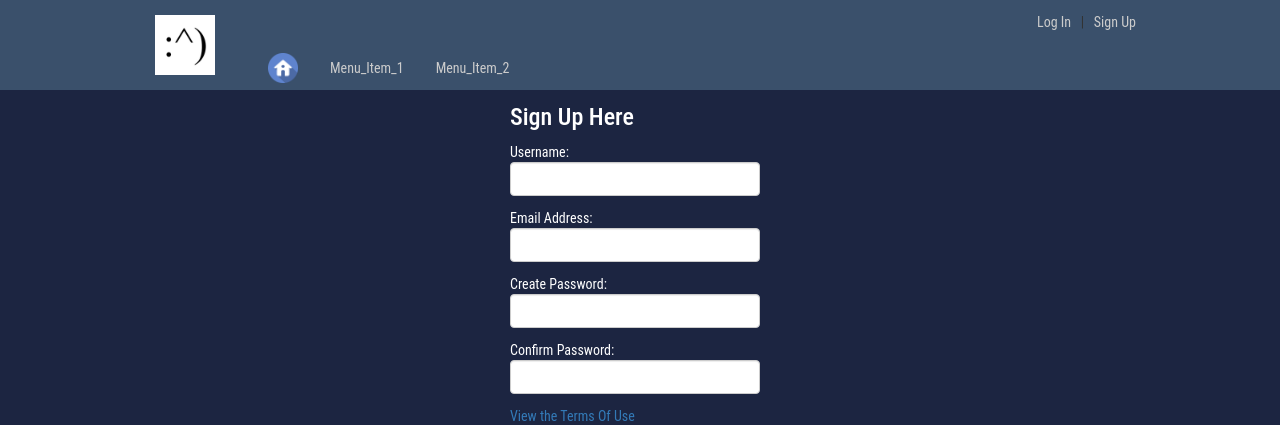
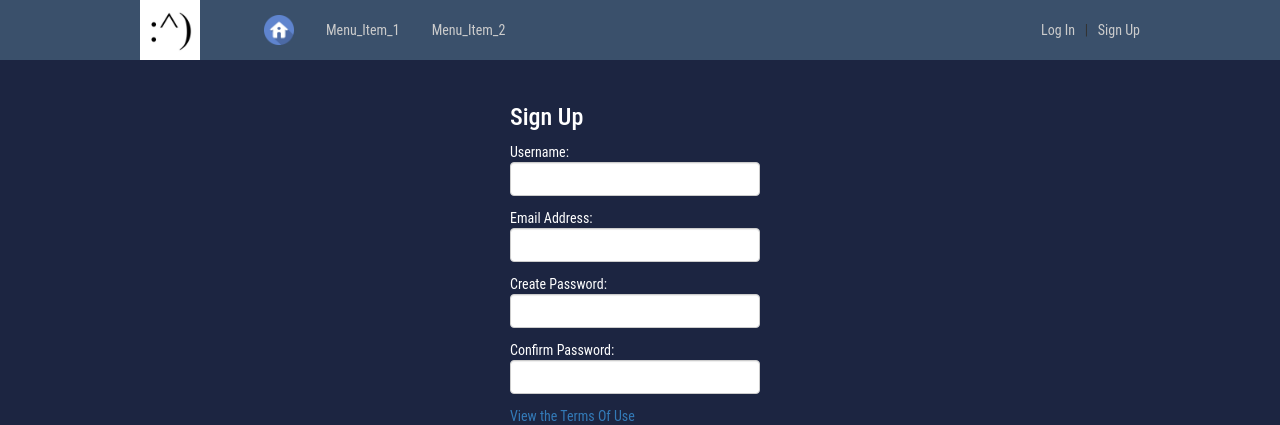
Before and after one commit to scavet64/AWP-Image-Sharing-Website, a PHP site: page /signup.php in a window 1280 px wide. Shown: the top 425 px of the page. Run offline with PHP 8.4, Linux system fonts and the light colour scheme; some libraries are stand-ins or nearby versions.

Commit message:
fixing top bar

```diff
--- a/signup.php
+++ b/signup.php
@@ -213,7 +213,7 @@ window.onload = addEvents; */
 <div id="pageMiddle">
 	<div class="formWrapper signupFormWrapper">
 		<form name="signupform" id="signupform" onsubmit="return false;">
-			<h3>Sign Up Here</h3>
+			<h3>Sign Up</h3>
 			<div>Username: </div>
 			<input id="username" class="form-control inputForm" type="text" onblur="checkusername()" onkeyup="restrict('username')" maxlength="16">
 			<span id="unamestatus" class="unamestatus"></span>
--- a/style/style.css
+++ b/style/style.css
@@ -3,35 +3,33 @@ body { margin: 0px; font-family: Tahoma, Geneva, sans-serif; font-size: 14px; }
 #pageTop {
 	/*background:url(headerSliver.png) repeat-x;*/
 	background-color: #3A506B;
-	height: 90px;
+	height: 60px;
 	font-family: 'Roboto Condensed', sans-serif;
+	padding: 20px;
 }
 #pageTop > #pageTopWrap {
 	width: 1000px;
 	margin: 0px auto;
-	height: 90px;
+	height: 60px;
 }
 #pageTop > #pageTopWrap > #pageTopLogo {
 	float: left;
-	height: 90px;
+	height: 60px;
 	width: 108px;
 }
 #logoimage {
 	height: 60px;
 	width: 60px;
-	margin-top: -60px;
 }
 #pageTop > #pageTopWrap > #pageTopRest {
 	float: left;
-	height: 90px;
+	height: 60px;
 	width: 892px;
 }
 #pageTop > #pageTopWrap > #pageTopRest > #menu1 {
 	height: 44px;
 }
 #pageTop > #pageTopWrap > #pageTopRest > #menu1 > div {
-	margin-top: 8px;
-	padding: 4px;
 	text-align:right;
 }
 #pageTop > #pageTopWrap > #pageTopRest > #menu1 > div > a {
@@ -39,14 +37,12 @@ body { margin: 0px; font-family: Tahoma, Geneva, sans-serif; font-size: 14px; }
 	text-decoration: none;
 }
 #pageTop > #pageTopWrap > #pageTopRest > #menu1 > div > a:hover {
-	color: #C0E73D;
+	color: #6FFFE9;
 }
 #pageTop > #pageTopWrap > #pageTopRest > #menu2 {
 	height: 44px;
 }
 #pageTop > #pageTopWrap > #pageTopRest > #menu2 > div {
-	margin-top: 2px;
-	padding: 4px;
 }
 #pageTop > #pageTopWrap > #pageTopRest > #menu2 > div > a {
 	display: block;
@@ -56,7 +52,7 @@ body { margin: 0px; font-family: Tahoma, Geneva, sans-serif; font-size: 14px; }
 	margin: 0px 16px;
 }
 #pageTop > #pageTopWrap > #pageTopRest > #menu2 > div > a:hover {
-	color: #C0E73D;
+	color: #6FFFE9;
 }
 /* PAGE MIDDLE */
 #pageMiddle{
--- a/template_pageTop.php
+++ b/template_pageTop.php
@@ -23,12 +23,12 @@ if($user_ok == true) {
 <div id="pageTop">
   <div id="pageTopWrap">
     <div id="pageTopLogo">
-      <a href="https://awp-scavet64.c9users.io">
-        <img src="images/logo.jpg" style="width:60px;height:60px;margin:15px;" alt="logo" title="AWP">
+      <a href="index.php">
+        <img src="images/logo.jpg" style="width:60px;height:60px;margin-top: -20px;" alt="logo" title="AWP">
       </a>
     </div>
     <div id="pageTopRest">
-      <div id="menu1">
+      <div id="menu1" class="TopMenu" style="float: right">
         <div>
           <?php echo $loginLink; ?>
         </div>
```
